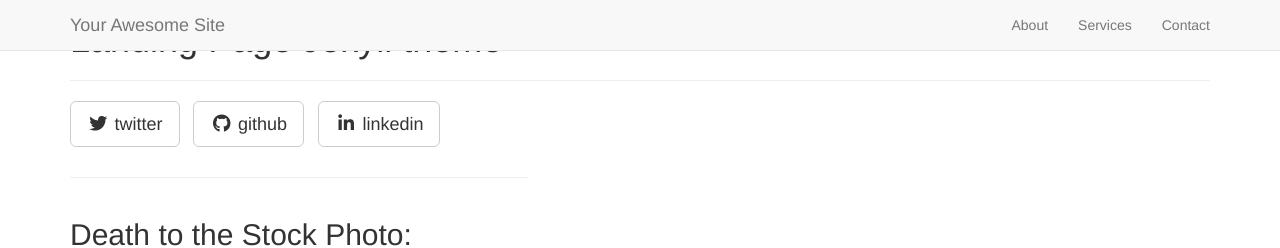
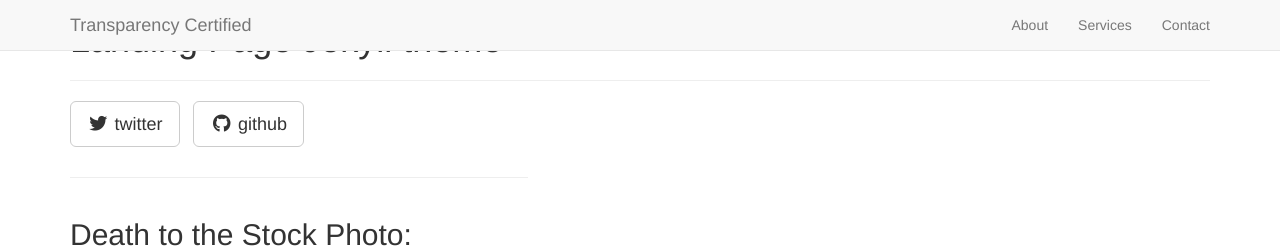
Before and after one commit to transparency-certified/transparency-certified.github.io, a Jekyll site: the page built from README-theme.md, in a window 1280 px wide and 1198 px high. Shown: the top 248 px of the window. Built offline with Jekyll 4.4.1, drawn with Linux system fonts in a browser that asks for light colours; nearby versions of some CDN libraries; our own code applies the rules of GitHub Pages for plain Markdown files; library files that are not in the unit come from our copies; some of the changed text lies outside the part shown.

Commit message:
Update basic info in config.yml

```diff
--- a/_config.yml
+++ b/_config.yml
@@ -2,8 +2,8 @@
 #      Main Configs       #
 # ----------------------- #
 
-url: http://yoursite.com
-title: Your Awesome Site
+url: https://transparency-certified.github.io/
+title: Transparency Certified
 email: your-email@domain.com
 description: > # "Write an awesome description for your new site here.
   You can edit this line in _config.yml. It will appear in your document
@@ -24,8 +24,6 @@ permalink: pretty
 
 social:
   - title: twitter
-    url: https://twitter.com/SBootstrap
+    url: https://twitter.com/wholetale
   - title: github
-    url: https://github.com/IronSummitMedia/startbootstrap
-  - title: linkedin
-    url:
+    url: https://github.com/transparency-certified/
```
